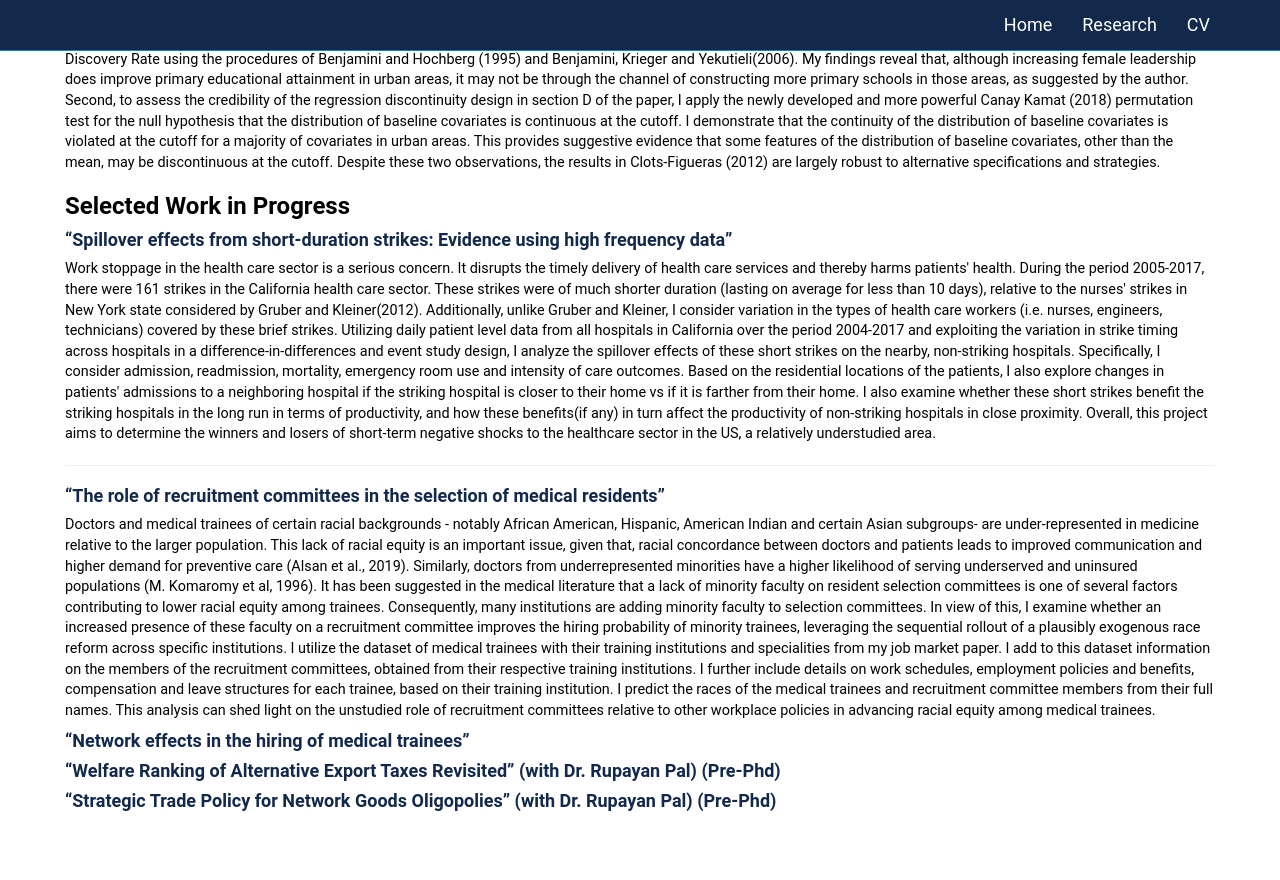
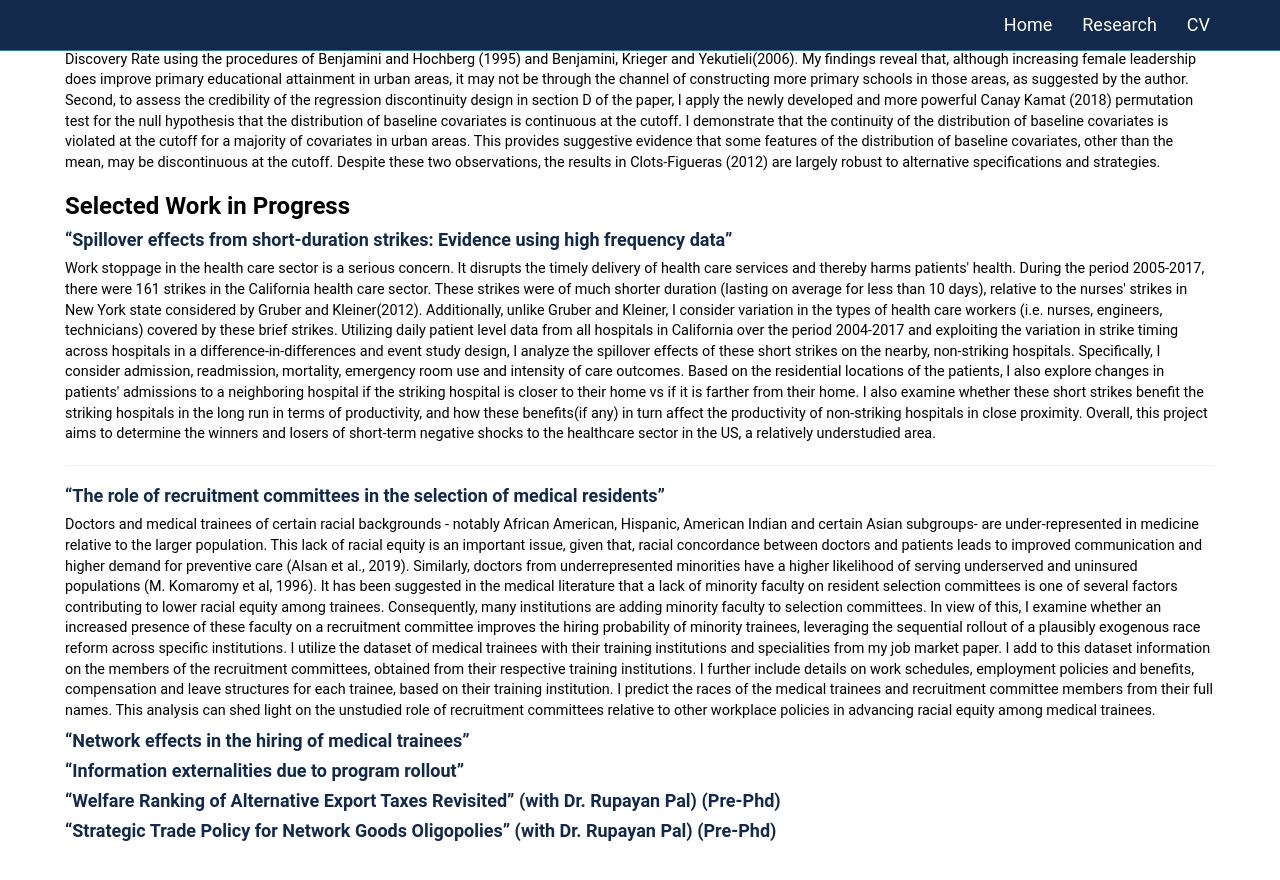
Before and after one commit to anomitaghosh/anomitaghosh.github.io, a Jekyll site: the page built from research.md, in a window 1280 px wide and 900 px high, scrolled down 660 px. Shown: the top 880 px of the window. Built offline with Jekyll 4.4.1, drawn with Linux system fonts in a browser that asks for light colours.

Commit message:
Update research.md

```diff
--- a/research.md
+++ b/research.md
@@ -38,6 +38,8 @@ Doctors and medical trainees of certain racial backgrounds - notably African Ame
 
 #### **"Network effects in the hiring of medical trainees"**
 
+#### **"Information externalities due to program rollout"**
+
 #### **"Welfare Ranking of Alternative Export Taxes Revisited" (with Dr. Rupayan Pal) (Pre-Phd)**
 
 #### **"Strategic  Trade  Policy  for  Network  Goods  Oligopolies"  (with Dr. Rupayan  Pal) (Pre-Phd)**
```
